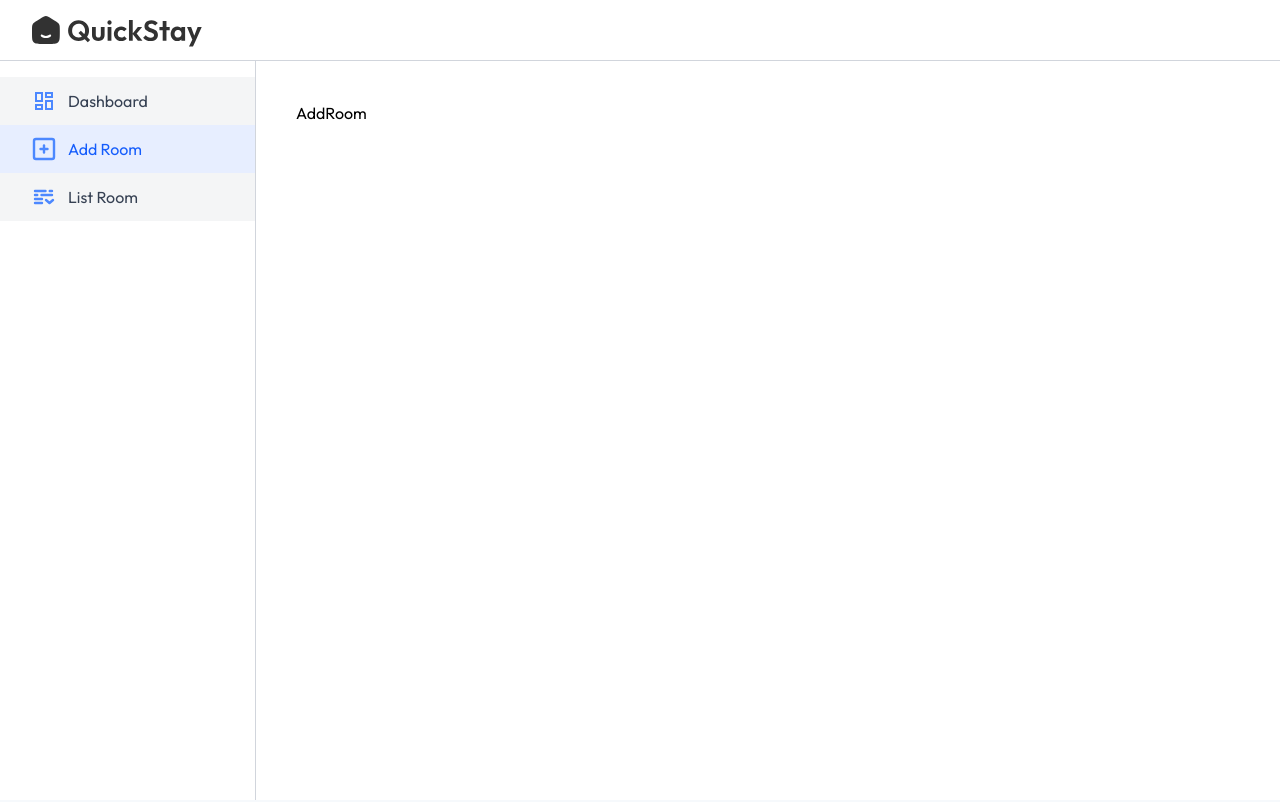
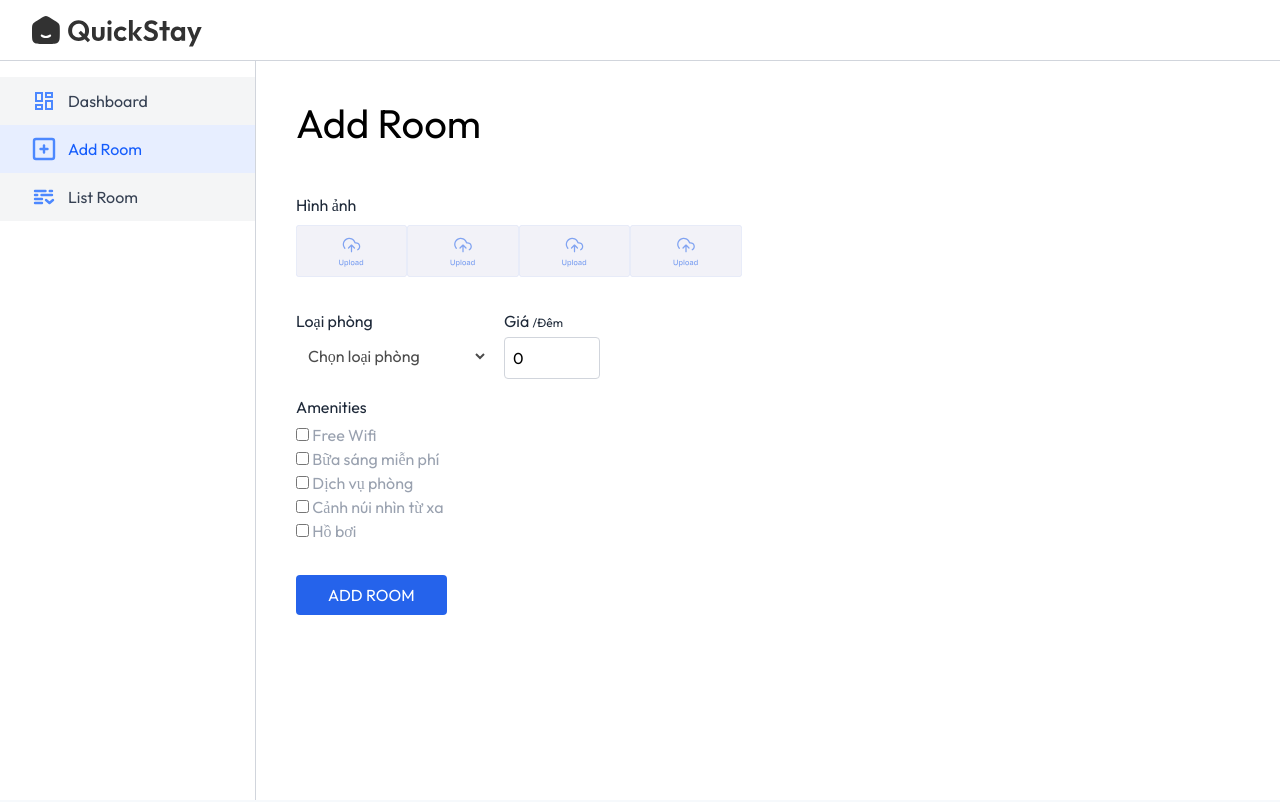
Before and after one commit to vuongddph53560/DATN-WD26, a React (Vite) app in the folder client/: page /owner/add-room in a window 1280 px wide. Shown: the top 802 px of the page. Built offline with nearby package versions, Linux system fonts and the light colour scheme; a web font is replaced by a local one.

Commit message:
update create adim

```diff
--- a/client/src/pages/hotelOwner/AddRoom.jsx
+++ b/client/src/pages/hotelOwner/AddRoom.jsx
@@ -1,8 +1,75 @@
-import React from 'react'
+import React, { lazy, useState } from 'react'
+import Title from '../../components/Title'
+import { assets } from '../../assets/assets'
 
 const AddRoom = () => {
+  const [images,setImages] = useState({
+    1: null,
+    2: null,
+    3: null,
+    4: null,
+  })
+  const [inputs,setInputs] = useState ({
+    roomType:'',
+    pricePerNight:0,
+    amenities:{
+      'Free Wifi' : false,
+      'Bữa sáng miễn phí' : false,
+      'Dịch vụ phòng' : false,
+      'Cảnh núi nhìn từ xa' : false,
+      'Hồ bơi' : false,
+
+    }
+  })
   return (
-    <div>AddRoom</div>
+    <form>
+      <Title align='left' font='outfit' title='Add Room' subTitle=''/>
+      {/* */}
+       <p className='text-gray-800 mt-10'>Hình ảnh</p>
+       <div className='grid grid-cols-2 sm:flex grap-4 my-2 flex-wrap'>
+        {Object.keys(images).map((key)=>(
+          <label htmlFor={`roomImage${key}`} key={key}>
+            <img className='max-h-13 cursor-pointer opacity-80'
+             src={images[key] ? URL.createObjectURL(images[key]): assets.uploadArea} alt="" />
+             <input type="file" accept='image/*'  id={`roomImage${key}`} hidden onChange={e=>setImages({...images,[key]:e.target.files[0]})}/>
+          </label>
+        ))}
+       </div>
+       <div className='w-full flex max-sm:flex-col sm:gap-4 mt-4'>
+        <div className='flex-1 max-w-48'>
+          <p className='text-gray-800 mt-4'>Loại phòng</p>
+          <select value={inputs.roomType} onChange={e=>setInputs({...inputs,roomType:e.target.value})}
+           className='boder opacity-70 border-gray-300 mt-1 rounded p-2 w-full'>
+            <option value="">Chọn loại phòng</option>
+            <option value="Single Bed">Giường đơn</option>
+            <option value="Double Bed">Giường đôi</option>
+            <option value="Luxury Room">Phòng Sang Trọng</option>
+            <option value="Family Suite">Phòng Gia Đình</option>
+          </select>
+
+        </div>
+        <div>
+          <p className='mt-4 text-gray-800'>
+            Giá <span className='text-xs'>/Đêm</span>
+          </p>
+          <input type="number" placeholder='0' className='border border-gray-300 mt-1 rounded p-2 w-24' value={inputs.pricePerNight}
+          onChange={e=>setInputs({...inputs,pricePerNight: e.target.value})} />
+        </div>
+
+       </div>
+       <p className='text-gray-800 mt-4'>Amenities</p>
+       <div className='flex flex-col flex-wrap mt-1 text-gray-400 max-w-sm'>
+        {Object.keys(inputs.amenities).map((amenity,index)=>(
+          <div key={index}>
+            <input type="checkbox" id={`amenities${index + 1}`} checked={inputs.amenities[amenity]}
+             onChange={()=>setInputs({...inputs, amenities:{...inputs.amenities,[amenity]: !inputs.amenities[amenity]}})}/>
+             <label htmlFor={`amenities${index + 1 }`}> {amenity}</label>
+
+          </div>
+        ))}
+       </div>
+       <button className='bg-primary text-white px-8 py-2 rounded mt-8 cursor-pointer'>ADD ROOM</button>
+    </form>
   )
 }
 
--- a/client/src/pages/hotelOwner/ListRoom.jsx
+++ b/client/src/pages/hotelOwner/ListRoom.jsx
@@ -1,8 +1,51 @@
-import React from 'react'
+import React, { useState } from 'react'
+import { roomsDummyData } from '../../assets/assets'
+import Title from '../../components/Title'
 
 const ListRoom = () => {
+  const [rooms, setRooms] = useState(roomsDummyData)
   return (
-    <div>ListRoom</div>
+    <div>
+      <Title align='left' font='outfit' title='List room' subTitle='' />
+      <p className='text-gray-500 mt-8'>All rooms</p>
+
+      <div className='w-full max-w-3xl text-left border border-gray-300 rounded-1g max-h-80 overflow-y-scroll mt-3 '>
+        <table className='w-full'>
+          <thead className='bg-gray-50'>
+            <tr>
+              <th className='py-3 px-4 text-gray-800 font-medium'>Tên</th>
+              <th className='py-3 px-4 text-gray-800 font-medium max-sm:hidden'>Cơ sở</th>
+              <th className='py-3 px-4 text-gray-800 font-medium'>Giá / đêm</th>
+              <th className='py-3 px-4 text-gray-800 font-medium text-center'>Trạng thái</th>
+            </tr>
+          </thead>
+          <tbody className='text-sm'>
+            {
+              rooms.map((item, index) => (
+                <tr key={index}>
+                  <td className='py-3 px-4 text-gray-700 border-t border-gray-300'>{item.roomType}</td>
+                  <td className='py-3 px-4 text-gray-700 border-t border-gray-300 max-sm:hidden'>
+                    {item.amenities.join(',')}
+                  </td>
+                  <td className='py-3 px-4 text-gray-700 border-t border-gray-300'>
+                    {item.pricePerNight}
+                  </td>
+                  <td className='py-3 px-4 border-t border-gray-300 text-sm text-red-500 text-center'>
+                    <label className='relative inline-flex items-center cursor-pointer text-gray-900 gap-3'>
+                      <input type="checkbox" className='sr-only peer' checked={item.isAvailable} />
+                      <div className="w-12 h-7 bg-slate-300 rounded-full peer peer-checked:bg-blue-600 transition-colors duration-200"></div>
+                      <span className="dot absolute left-1 top-1 w-5 h-5 bg-white rounded-full transition-transform duration-200 ease-in-out peer-checked:translate-x-5"></span>
+                    </label>
+                  </td>
+                </tr>
+
+
+              ))
+            }
+          </tbody>
+        </table>
+      </div>
+    </div>
   )
 }
 
```
